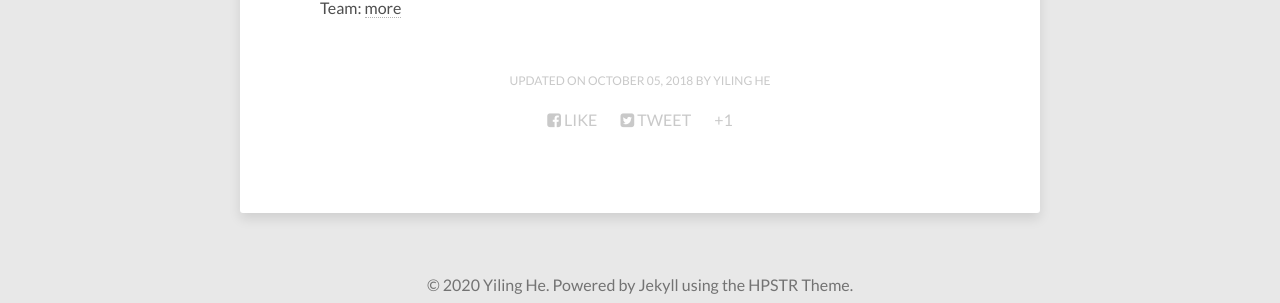
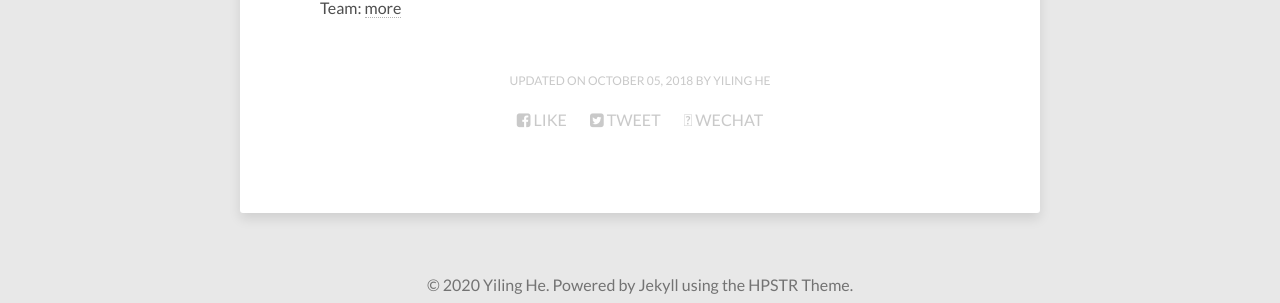
Before and after one commit to E0HYL/BLOG-OF-E0, a Jekyll site: the page built from about/index.md, in a window 1280 px wide. Shown: the part 1126-1429 px from the top of the page. Built offline with Jekyll 4.4.1, drawn with Linux system fonts in a browser that asks for light colours; nearby versions of some CDN libraries.

Commit message:
fix js and logo

```diff
--- a/_includes/social-share.html
+++ b/_includes/social-share.html
@@ -2,7 +2,7 @@
   <ul class="socialcount socialcount-small inline-list">
     <li class="facebook"><a href="https://www.facebook.com/sharer/sharer.php?u={{ site.url }}{{ page.url }}" title="Share on Facebook"><span class="count"><i class="fa fa-facebook-square"></i> Like</span></a></li>
     <li class="twitter"><a href="https://twitter.com/intent/tweet?text={{ site.url }}{{ page.url }}" title="Share on Twitter"><span class="count"><i class="fa fa-twitter-square"></i> Tweet</span></a></li>
-    <li class="googleplus"><a href="javascript:;" title="Share on Wechat"><span class="count"><i class="fab fa-wexin"></i> +1</span></a></li>
+    <li class="googleplus"><a href="javascript:;" title="Share on Wechat"><span class="count"><i class="fab fa-weixin"></i> Wechat</span></a></li>
   </ul>
 </div><!-- /.social-share -->
-<script type="text/javascript" src="{{ site.url }}/assets/js/jquery.share.min.js"></script>
+<script>window.jQuery || document.write('<script src="{{ site.url }}/assets/js/jquery.share.min.js"><\/script>')</script>
```
